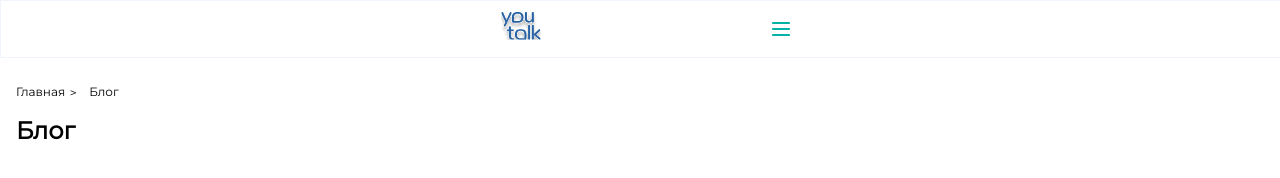
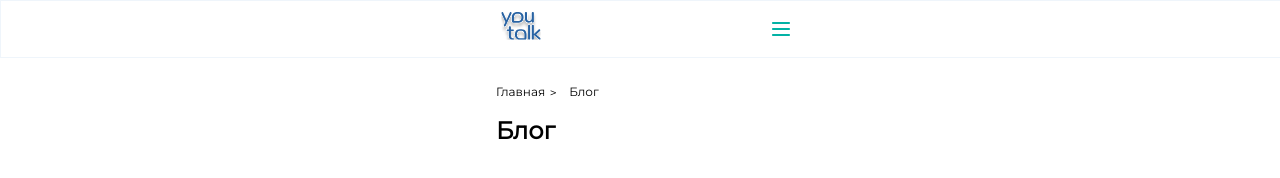
Before and after one commit to MechetnerD/YouTalk, a plain HTML site: page index.html in a window 1280 px wide. Drawn offline with Linux system fonts and the light colour scheme; files whose address does not match are found by name.

Commit message:
Add files via upload

```diff
--- a/index.html
+++ b/index.html
@@ -26,19 +26,19 @@
       </div>
     </div>
   </header>
- <main>
-  <div class="breadcrumbs">
-    <ul class="breadcrumbs-content">
-      <li>Главная</li>
-      <li>Блог</li>
-    </ul>
+ <main  class="main">
+  <div class="container">
+    <div class="breadcrumbs">
+      <ul class="breadcrumbs-content">
+        <li>Главная</li>
+        <li>Блог</li>
+      </ul>
   </div>
   <div class="headline">
     <h1>Блог</h1>
   </div>
-  <div>
+ </div>
 
-  </div>
  </main>
   <footer></footer>
 </body>
```
